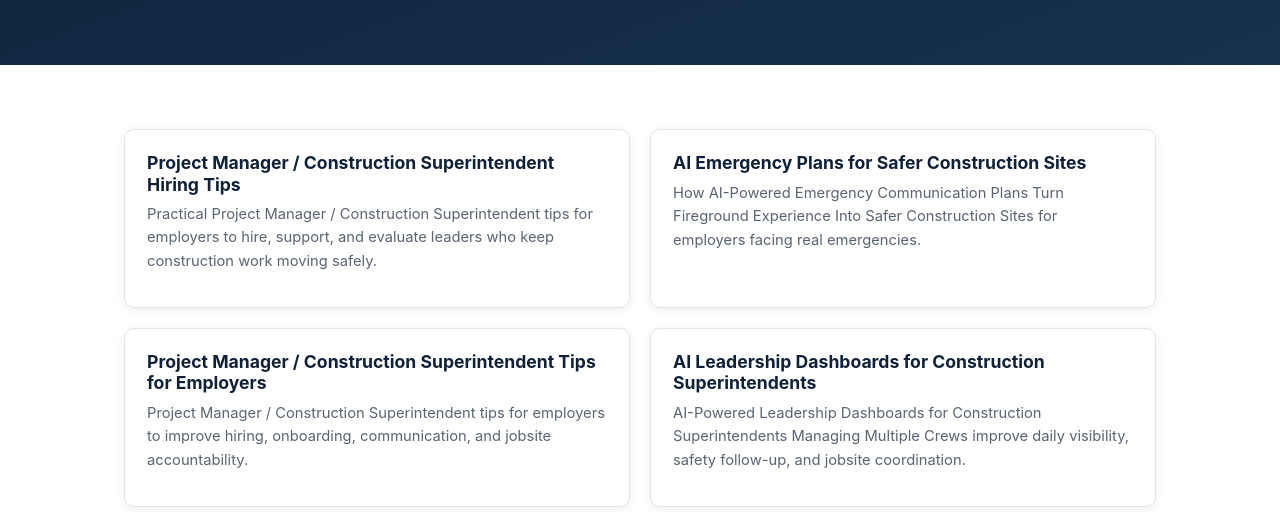
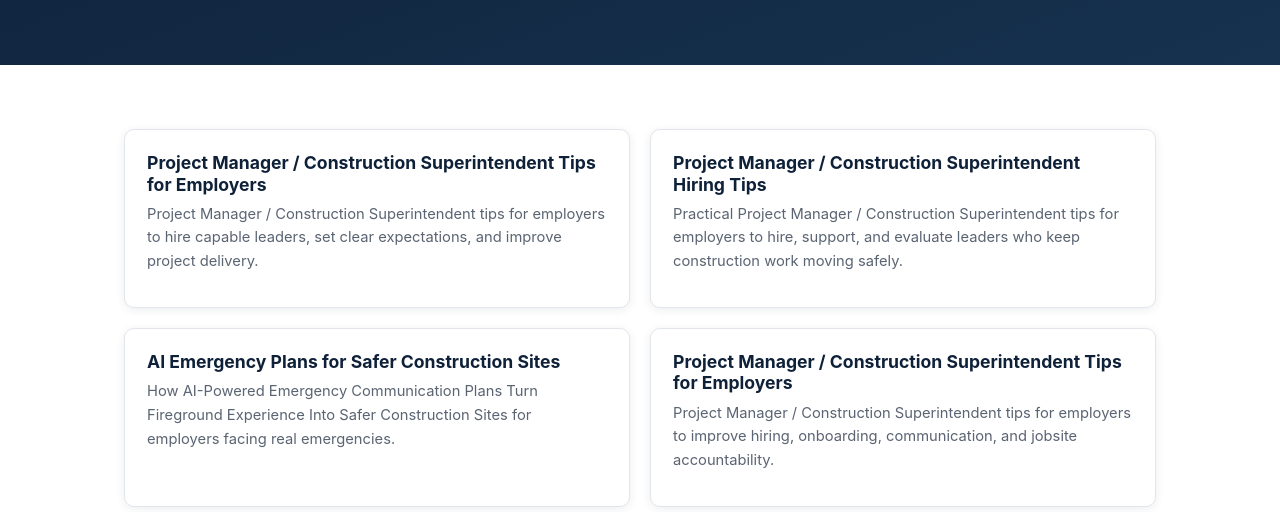
Before and after one commit to johnikonmarketing/johnikonmarketing.github.io, a plain HTML site: page blog/index.html in a window 1280 px wide. Shown: the part 288-800 px from the top of the page. Drawn offline with Linux system fonts and the light colour scheme.

Commit message:
IKON: publish "Project Manager / Construction Superintendent Tips for Employers"

```diff
--- a/blog/index.html
+++ b/blog/index.html
@@ -77,7 +77,12 @@
     <div class="wrap">
       <div class="post-list">
 
-        <a class="post-card" href="project-manager-construction-superintendent-tips-employers.html">
+        <a class="post-card" href="project-manager-construction-superintendent-tips-for-employers-2.html">
+  <h2>Project Manager / Construction Superintendent Tips for Employers</h2>
+  <p>Project Manager / Construction Superintendent tips for employers to hire capable leaders, set clear expectations, and improve project delivery.</p>
+</a>
+
+<a class="post-card" href="project-manager-construction-superintendent-tips-employers.html">
   <h2>Project Manager / Construction Superintendent Hiring Tips</h2>
   <p>Practical Project Manager / Construction Superintendent tips for employers to hire, support, and evaluate leaders who keep construction work moving safely.</p>
 </a>
```
